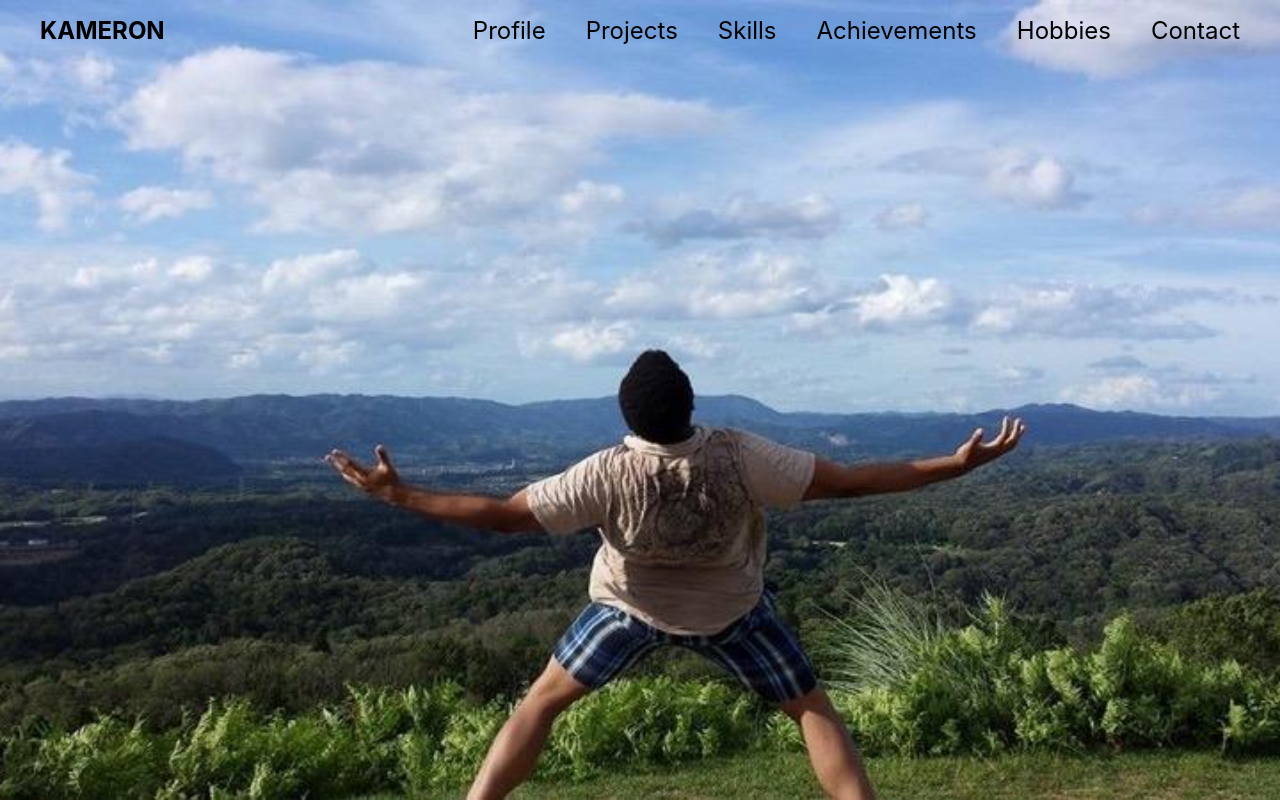
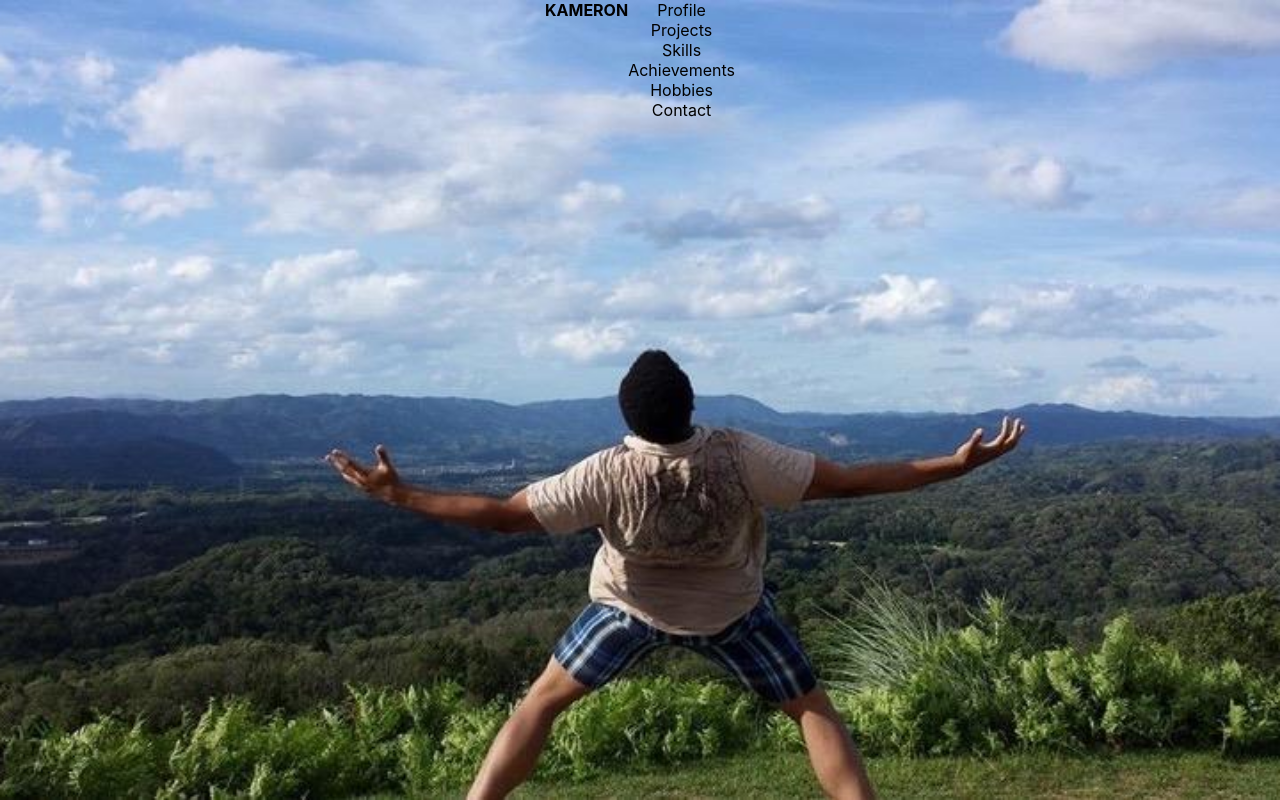
Before and after one commit to KameronsCodeSpace/Personal-Website, a React (Create React App) app in the folder front-end/: page / in a window 1280 px wide. Shown: the top 800 px of the page. Built offline with nearby package versions, Linux system fonts and the light colour scheme.

Commit message:
playing with nav css

```diff
--- a/front-end/src/App.css
+++ b/front-end/src/App.css
@@ -2,41 +2,49 @@
   text-align: center;
 }
 
-.Navbar {
-  /* position: fixed;
-  display: flex;
-  justify-content: space-around;
-  align-items: center;
-  color: black; */
+* {
+  margin: 0;
+  padding: 0;
+  box-sizing: border-box;
+}
+
+.nav {
   position: fixed;
-  top: 0;
+  /* top: 0;
   left: 0;
   right: 0;
   z-index: 999;
   width: 100%;
-  height: 60px;
+  height: 10vh; */
   display: flex;
-  justify-content: space-between;
-  align-items: center;
-  /* padding: 10px 10%; */
-  transition: background 250ms ease-in;
+  justify-content: center;
   color: black;
+  flex-direction: row;
+  width: 100vw;
 }
 
-.Navbar ul {
+.nav ul {
+  /* display: flex;
+  width: 90%;
+  justify-content: flex-end; */
   list-style: none;
-  text-align: right;
 }
 
-.Navbar h2 {
-  margin: 5vh;
+.nav h2 {
+  /* font-size: 3vh;
+  width: 10%; */
+  /* align-items: left; */
+  /* margin: 1vh 1.5vh; */
+  /* padding-left: 10vh; */
 }
 
-.Navbar ul li{
-  color: black;
-  font-size: 1.5em;
-  padding-right: 5vh;
-  display: inline;
+.nav li{
+  /* color: black;
+  align-items: right;
+  font-size: 3vh;
+  margin: 0 1.5vh;
+  padding-left: 3vh;
+  display: inline; */
 }
 
 .active {
@@ -52,35 +60,35 @@
 .Profile-Section {
   height: 100vh;
   background-color: red;
-  border: 1px solid rgba(1, 1, 1, 0);
+  border: 1px solid rgba(1, 1, 1, 0.5);
 }
 
 .Projects-Section {
   height: 100vh;
   background-color: green;
-  border: 1px solid rgba(1, 1, 1, 0);
+  border: 1px solid rgba(1, 1, 1, 0.5);
 }
 
 .Skills-Section {
   height: 100vh;
   background-color: blue;
-  border: 1px solid rgba(1, 1, 1, 0);
+  border: 1px solid rgba(1, 1, 1, 0.5);
 }
 
 .Achievements-Section {
   height: 100vh;
   background-color: yellow;
-  border: 1px solid rgba(1, 1, 1, 0);
+  border: 1px solid rgba(1, 1, 1, 0.5);
 }
 
 .Hobbies-Section {
   height: 100vh;
   background-color: orange;
-  border: 1px solid rgba(1, 1, 1, 0);
+  border: 1px solid rgba(1, 1, 1, 0.5);
 }
 
 .Contact-Section {
   height: 100vh;
   background-color: purple;
-  border: 1px solid rgba(1, 1, 1, 0);
+  border: 1px solid rgba(1, 1, 1, 0.5);
 }
--- a/front-end/src/Components/PageSections/Nav.jsx
+++ b/front-end/src/Components/PageSections/Nav.jsx
@@ -1,15 +1,17 @@
 import React from 'react';
 import { Link } from "react-scroll";
 
-
 function Nav() {
     return (
-        <div className='Navbar'>
-            <h2>KAMERON</h2>
+        <div>
+            <nav className="nav">
+                <div className='logo'>
+                    <h4>KAMERON</h4>
+                </div>
+                <div>
                 <ul>
                     <li>
                         <Link
-                        // className='nav-links'
                             activeClass="active"
                             to="Profile"
                             spy={true}
@@ -21,7 +23,6 @@ function Nav() {
 
                     <li>
                         <Link
-                        // className='nav-links'
                             activeClass="active"
                             to="Projects"
                             spy={true}
@@ -33,7 +34,6 @@ function Nav() {
 
                     <li>
                         <Link
-                        // className='nav-links'
                             activeClass="active"
                             to="Skills"
                             spy={true}
@@ -45,7 +45,6 @@ function Nav() {
 
                     <li>
                         <Link
-                        // className='nav-links'
                             activeClass="active"
                             to="Achievements"
                             spy={true}
@@ -57,7 +56,6 @@ function Nav() {
 
                     <li>
                         <Link
-                        // className='nav-links'
                             activeClass="active"
                             to="Hobbies"
                             spy={true}
@@ -69,7 +67,6 @@ function Nav() {
 
                     <li>
                         <Link
-                        // className='nav-links'
                             activeClass="active"
                             to="Contact"
                             spy={true}
@@ -80,6 +77,8 @@ function Nav() {
                     </li>
                 </ul>
                 </div>
+            </nav>
+        </div>
     );
 }
 
```
Lines whose indentation alone changed are shown as unchanged.
